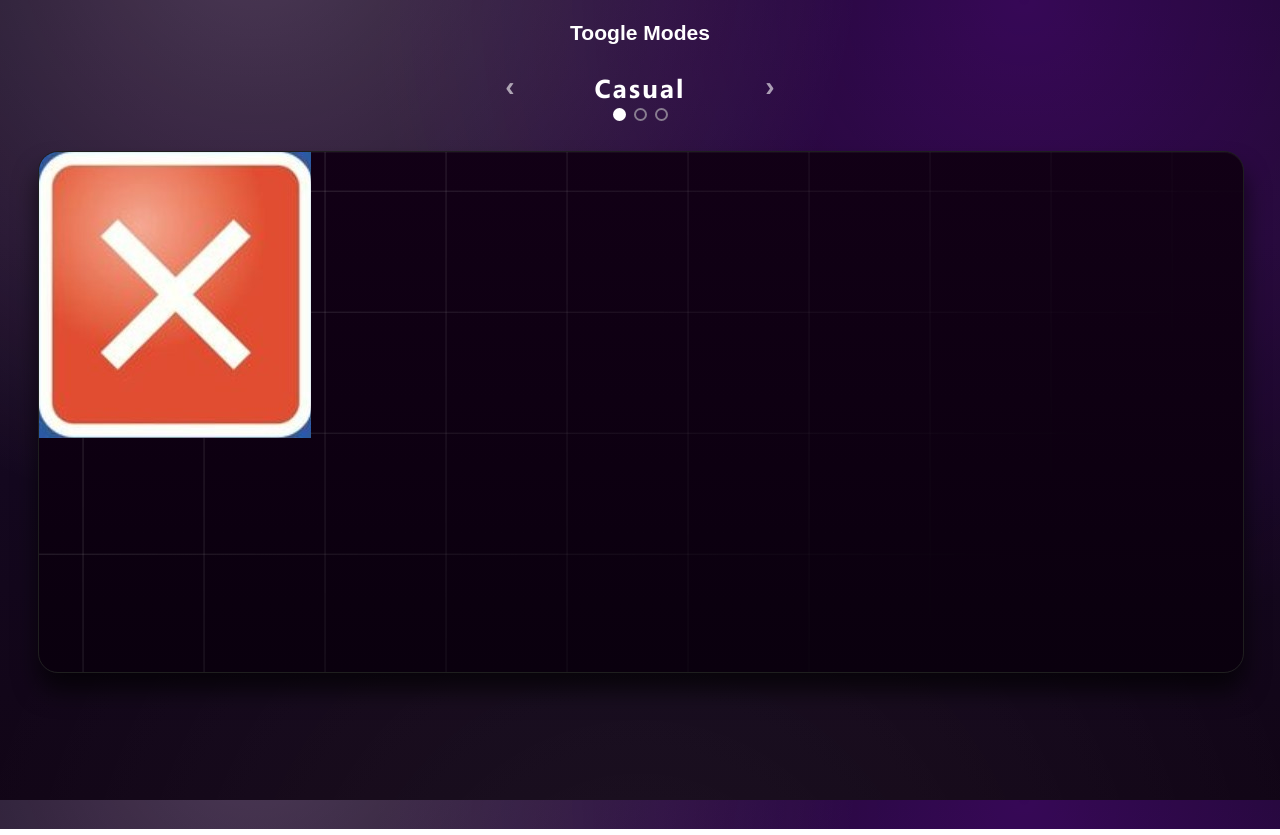
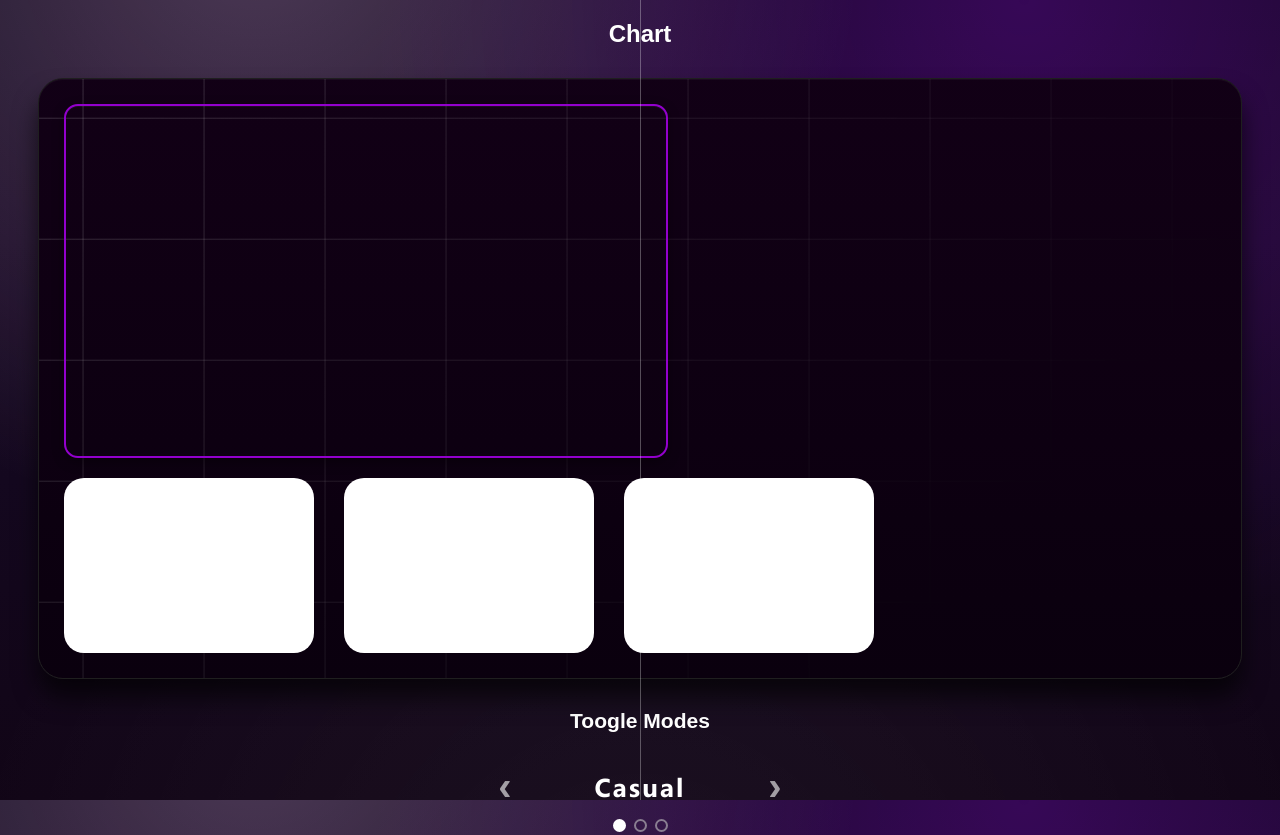
Before and after one commit to Hazmen/mvp-v5-OPTIMISATION-EDITION, a website: page modes block carousel/index.html in a window 1280 px wide. Shown: the top 835 px of the page. Drawn offline with nearby package versions, Linux system fonts and the light colour scheme.

Commit message:
some progress in work

```diff
--- a/modes block carousel/index.css
+++ b/modes block carousel/index.css
@@ -10,7 +10,7 @@ body {
 .vis-modes-area {
   --side-gap: 30px;
   --block-height: 450px;
-  --min-height: 520px;
+  --min-height: 720px;
   --max-height: 95vh;
 
   --bg-dark: #120016;
@@ -97,17 +97,19 @@ body {
   cursor: pointer;
   flex-shrink: 0;
 
-  font-size: 28px;
+  font-size: 40px;
   font-weight: 600;
   color: rgba(255, 255, 255, 0.6);
-  border: 5px solid transparent;
+  border: 10px solid transparent;
+  border-radius: 50%;
+  aspect-ratio: 1/1;
   width: 40px;
   text-align: center;
 
-  transform: translateZ(0);
+  transform-origin: center;
   backface-visibility: hidden;
 
-  transition: color 0.2s ease, transform 0.2s ease;
+  transition: color 0.5s ease, transform 0.2s ease;
 }
 
 .toogle-arrow:hover {
--- a/modes block carousel/index.html
+++ b/modes block carousel/index.html
@@ -4,11 +4,38 @@
     <meta charset="UTF-8">
     <meta name="viewport" content="width=device-width, initial-scale=1.0">
     <title>Modes</title>
-    <script src="./node_modules/echarts/dist/echarts.min.js"></script>
+
+    <!-- LIBRARIES -->
+    <script src="https://cdnjs.cloudflare.com/ajax/libs/echarts/6.0.0/echarts.min.js"
+    xintegrity="sha512-4/g9GAdOdTpUP2mKClpKsEzaK7FQNgMjq+No0rX8XZlfrCGtbi4r+T/p5fnacsEC3zIAmHKLJUL7sh3/yVA4OQ=="
+    crossorigin="anonymous"
+    referrerpolicy="no-referrer"></script>
+    <script src="https://cdnjs.cloudflare.com/ajax/libs/Chart.js/4.5.0/chart.min.js"
+    xintegrity="sha512-n/G+dROKbKL3GVngGWmWfwK0yPctjZQM752diVYnXZtD/48agpUKLIn0xDQL9ydZ91x6BiOmTIFwWjjFi2kEFg=="
+    crossorigin="anonymous"
+    referrerpolicy="no-referrer"></script>
+
+    <!-- STYLES -->
     <link rel="stylesheet" href="/styles/celeste-like-bg2.css">
     <link rel="stylesheet" href="index.css">
+    <link rel="stylesheet" href="modes.css">
 </head>
 <body>
+
+    <h2>Chart</h2>
+    <div class="test-vis-modes-area test-2">
+        <div class="chart-itself-wrapper">
+            <div class="chart-itself"></div>
+        </div>
+
+        <div class="chart-stats-bottom">
+            <div class="cs-block-1 cs-block"></div>
+            <div class="cs-block-2 cs-block"></div>
+            <div class="cs-block-3 cs-block"></div>
+        </div>
+    </div>
+
+
     <div class="carousel-toogle">
         <h3>Toogle Modes</h3>
 
@@ -51,6 +78,49 @@
         </div> -->
 
     </div>
+
+    <h1>Modes Preview</h1>
+
+    <!-- <h2>Casual</h2>
+    <div class="test-vis-modes-area test-1">
+
+    </div> -->
+
+
+
+    <h2>Map</h2>
+    <div class="test-vis-modes-area test-3">
+
+    </div>
+
+
     <script src="index.js"></script>
+
+
+    <script>
+    function drawCenterLine() {
+        const existingLine = document.getElementById('centerLine');
+        if (existingLine) existingLine.remove();
+
+        const centerX = document.documentElement.clientWidth / 2;
+        const height = document.documentElement.clientHeight;
+
+        const line = document.createElement('div');
+        line.id = 'centerLine';
+
+        line.style.left = `${centerX}px`;
+        line.style.top = '0';
+        line.style.width = '1px';
+        line.style.height = `${height}px`;
+        line.style.position = 'fixed';
+        line.style.pointerEvents = 'none';
+        line.style.zIndex = '999999';
+
+        document.body.appendChild(line);
+    }
+
+    window.addEventListener('load', drawCenterLine);
+    window.addEventListener('resize', drawCenterLine);
+</script>
 </body>
 </html>
--- a/modes block carousel/index.js
+++ b/modes block carousel/index.js
@@ -3,7 +3,7 @@ document.addEventListener('DOMContentLoaded', () => {
     // Конфигурация режимов
     const modes = [
         { id: 'casual', name: 'Casual' },
-        { id: 'linear', name: 'Linear Graph' },
+        { id: 'linear', name: 'Graph' },
         { id: 'map', name: 'Map' }
     ];
 
--- /dev/null
+++ b/modes block carousel/modes.css
@@ -0,0 +1,136 @@
+:root {
+    --grad-main: linear-gradient(135deg, #4a0090, #880083);
+    --border-main: rgb(147, 0, 205);
+    --inner-bg: linear-gradient(135deg, #36005f, #5a0056);
+    --border-light: rgb(190, 120, 255);
+}
+
+#centerLine {
+    position: fixed;
+    background-color: white;
+    opacity: 0.3;
+    z-index: 9999;
+    pointer-events: none;
+    /* display: none; */
+}
+
+.test-vis-modes-area {
+  --side-gap: 30px;
+  --bg-dark: #120016;
+  --bg-deeper: #0a000e;
+  --grid-size: 121px;
+  --grid-line: color-mix(in hsl, #ffffff, transparent 82%);
+
+  width: calc(100% - (var(--side-gap) * 2));
+  min-height: 575px;        /* Вместо height: clamp */
+  height: auto;             /* Растягивается под контент */
+  margin: 30px 0px 30px 30px;
+
+  position: relative;
+
+  display: flex;
+  flex-direction: column;   /* Меняем на column */
+  /* Убираем justify-content: center */
+
+  padding: 10px;            /* Добавляем внутренние отступы */
+  box-sizing: border-box;   /* Чтобы padding не увеличивал ширину */
+
+  background:
+    linear-gradient(
+      180deg,
+      color-mix(in hsl, var(--bg-dark), black 1%),
+      var(--bg-deeper)
+    );
+
+  border: 1px solid color-mix(in hsl, black, #ffffff 12%);
+  border-radius: 25px;
+
+  box-shadow:
+    0 18px 25px rgba(0, 0, 0, 0.65),
+    inset 0 1px 0 rgba(255, 255, 255, 0.04);
+}
+
+
+
+/* Остальное без изменений */
+.test-vis-modes-area::before {
+  content: "";
+  position: absolute;
+  inset: 0;
+
+  background:
+    linear-gradient(
+      90deg,
+      var(--grid-line) .5px,
+      transparent 1px var(--grid-size)
+    )
+    calc(var(--grid-size) * 0.36) 50% /
+    var(--grid-size) var(--grid-size),
+
+    linear-gradient(
+      var(--grid-line) 1px,
+      transparent 1px var(--grid-size)
+    )
+    0 calc(var(--grid-size) * 0.32) /
+    var(--grid-size) var(--grid-size);
+
+  mask: linear-gradient(-50deg, transparent 20%, white);
+
+  pointer-events: none;
+  z-index: 0;
+}
+
+.test-vis-modes-area > * {
+  position: relative;
+  z-index: 0;
+}
+
+h1, h2 {
+    font-family: Arial;
+    text-align: center;
+}
+
+.chart-itself {
+    margin: 15px;
+    margin-bottom: 5px;
+    min-width: 300px;
+    min-height: 150px;
+    max-width: 600px;
+    max-height: 350px;
+    width: 1000px;
+    height: 1000px;
+    border-radius: 14px;
+
+    background: none;
+    border: 2px solid var(--border-main);
+    justify-self: left;
+    box-shadow:
+        inset 0 1px 0 rgba(255,255,255,0.05),
+        0 4px 12px rgba(0,0,0,0.35);
+}
+
+.chart-itself-wrapper {
+  display: flex;
+  flex-direction: row;
+  align-items: center;
+}
+
+.test-2 {
+  display: flex;
+  flex-direction: column;
+}
+
+.chart-stats-bottom {
+  display: flex;
+  flex-direction: row;
+}
+
+.cs-block {
+  width: 250px;
+  height: 175px;
+  border: 1px solid --bg-dark;
+  margin: 15px;
+  margin-bottom: 15px;
+  border-radius: 20px;
+  background: white;
+}
```
